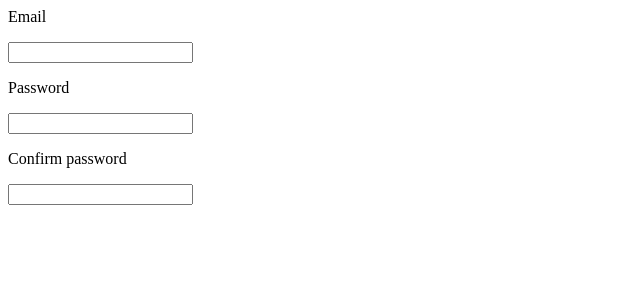
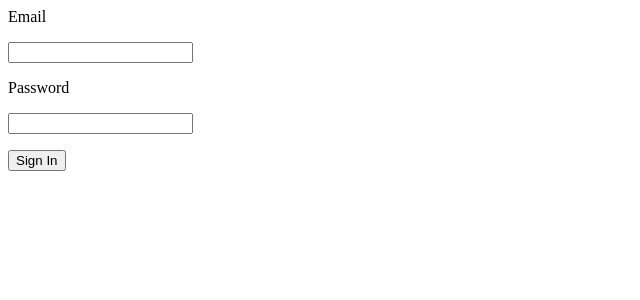
Before and after one commit to a805431/FPYaraIntern_2023, a React (Create React App) app in the folder frontend/: page / in a window 1280 px wide. Shown: the top 300 px of the page, without its empty margins (0-640 px from the left). Built offline with nearby package versions, Linux system fonts and the light colour scheme.

Commit message:
test with mutation for userSignIn

```diff
--- a/frontend/package.json
+++ b/frontend/package.json
@@ -11,12 +11,13 @@
     "@types/node": "^16.18.23",
     "@types/react": "^18.0.33",
     "@types/react-dom": "^18.0.11",
+    "@types/react-router": "^5.1.20",
     "react": "^18.2.0",
     "react-dom": "^18.2.0",
     "react-redux": "^8.0.5",
     "react-router-dom": "^6.10.0",
     "react-scripts": "5.0.1",
-    "typescript": "^4.9.5",
+    "redux": "^4.2.1",
     "web-vitals": "^2.1.4"
   },
   "scripts": {
@@ -42,5 +43,8 @@
       "last 1 firefox version",
       "last 1 safari version"
     ]
+  },
+  "devDependencies": {
+    "@types/react-redux": "^7.1.25"
   }
 }
--- a/frontend/src/App.js
+++ b/frontend/src/App.js
@@ -1,10 +1,11 @@
-import SignUpForm from "./components/SignUpForm/SignUpForm";
+// import SignUpForm from "./components/SignUpForm/SignUpForm";
+import SignInForm from "./components/SignInForm/SignInForm";
 import { BrowserRouter, Routes, Route } from 'react-router-dom';
 
 function App() {
     return (<BrowserRouter>
     <Routes>
-        <Route path="/" element={<SignUpForm />}/>
+        <Route path="/" element={<SignInForm />}/>
     </Routes>
     </BrowserRouter>);
 }
--- a/frontend/src/components/SignInForm/SignInForm.js
+++ b/frontend/src/components/SignInForm/SignInForm.js
@@ -0,0 +1,65 @@
+import { useSignInUserMutation } from '../../store';
+import { useState } from 'react';
+
+function SignInForm() {
+  // // test query with hardcoded email
+  // const email = "daniel-505@yahoo.com";
+  // const { data, error, isLoading } = useFetchUserQuery(email);
+
+  // console.log(data, error, isLoading);
+
+	// test query with hardcoded email and password
+  // const email = 'daniel-505@yahoo.com';
+	// const password = 'fghfdhjhjh';
+
+  const [emailInput, setEmailInput] = useState('');
+  const [passwordInput, setPasswordInput] = useState('');
+	const [signInUser, results] = useSignInUserMutation();
+
+	let content = '';
+
+  const handleEmailInputChange = (event) => {
+    setEmailInput(event.target.value);
+    console.log(emailInput);
+  };
+
+  const handlePasswordInputChange = (event) => {
+    setPasswordInput(event.target.value);
+  };
+
+
+  const handleSignInUser = (event) => {
+		event.preventDefault();
+    // signInUser(emailInput, passwordInput);
+    // signInUser('daniel-505@yahoo.com', 'fghfdhjhjh');
+    signInUser('daniel-505@yahoo.com', 'fghfdhjhjh').unwrap().then(fulfilled => console.log(fulfilled)).catch(rejected => console.error(rejected));
+		console.log(results.data);
+  };
+
+  return (
+    <div>
+      <form>
+        <label>Email</label>
+        <p>
+          <input
+            className="emailInput"
+            value={emailInput}
+            onChange={handleEmailInputChange}
+          />
+        </p>
+        <label>Password</label>
+        <p>
+          <input
+            className="password"
+            value={passwordInput}
+            onChange={handlePasswordInputChange}
+          />
+        </p>
+        <button onClick={handleSignInUser}>Sign In</button>
+      </form>
+      {content}
+    </div>
+  );
+}
+
+export default SignInForm;
--- a/frontend/src/components/SignUpForm/SignUpForm.js
+++ b/frontend/src/components/SignUpForm/SignUpForm.js
@@ -1,4 +1,12 @@
+import { useFetchUserQuery } from "../../store";
+// import { useState } from 'react';
+
 function SignUpForm() {
+  const email = "daniel@yahoo.com";
+  const { data, error, isLoading } = useFetchUserQuery(email);
+
+  console.log(data, error, isLoading);
+
   return (
     <div>
       <form>
@@ -8,11 +16,11 @@ function SignUpForm() {
         </p>
         <label>Password</label>
         <p>
-          <input className="userName" />
+          <input className="password" />
         </p>
         <label>Confirm password</label>
         <p>
-          <input className="userName" />
+          <input className="password" />
         </p>
       </form>
     </div>
--- a/frontend/src/index.js
+++ b/frontend/src/index.js
@@ -1,9 +1,11 @@
 import React from "react";
 import ReactDOM from 'react-dom/client';
+import { store } from './store';
 import App from './App';
+import { Provider } from 'react-redux';
 
 const el = document.getElementById('root');
 
 const root = ReactDOM.createRoot(el);
 
-root.render(<App />);
+root.render(<Provider store={store}><App /></Provider>);
--- a/frontend/src/store/apis/usersApi.js
+++ b/frontend/src/store/apis/usersApi.js
@@ -1,4 +1,4 @@
-import { createApi, fetchBaseQuery } from 'reduxjs/toolkit/query/react';
+import { createApi, fetchBaseQuery } from '@reduxjs/toolkit/query/react';
 
 const usersApi = createApi({
   reducerPath: 'users',
@@ -10,17 +10,31 @@ const usersApi = createApi({
       fetchUser: builder.query({
         query: (email) => {
           return {
-            url: '/auth',
+            url: '/auth/',
             params: {
               email: email,
             },
-            method: 'GET'
+            method: 'GET',
+            mode: 'cors',
           };
         },
       }),
+      signInUser: builder.mutation({
+        query: (email, password) => {
+          return {
+            url: '/auth/signin',
+            body: {
+              email: email,
+              password: password,
+            },
+            method: 'POST',
+            mode: 'cors',
+          };
+        },
+      })
     };
   },
 });
 
-export const { useFetchUserQuery } = usersApi;
+export const { useFetchUserQuery, useSignInUserMutation } = usersApi;
 export { usersApi };
--- a/frontend/src/store/index.js
+++ b/frontend/src/store/index.js
@@ -13,4 +13,4 @@ export const store = configureStore({
 
 setupListeners(store.dispatch);
 
-export { useFetchUserQuery } from './apis/usersApi';
+export { useFetchUserQuery, useSignInUserMutation } from './apis/usersApi';
```
Also changed, not shown: frontend/tsconfig.json (deleted, +0 -26 lines), 2 other files (tests, documents, lock files or other folders).
